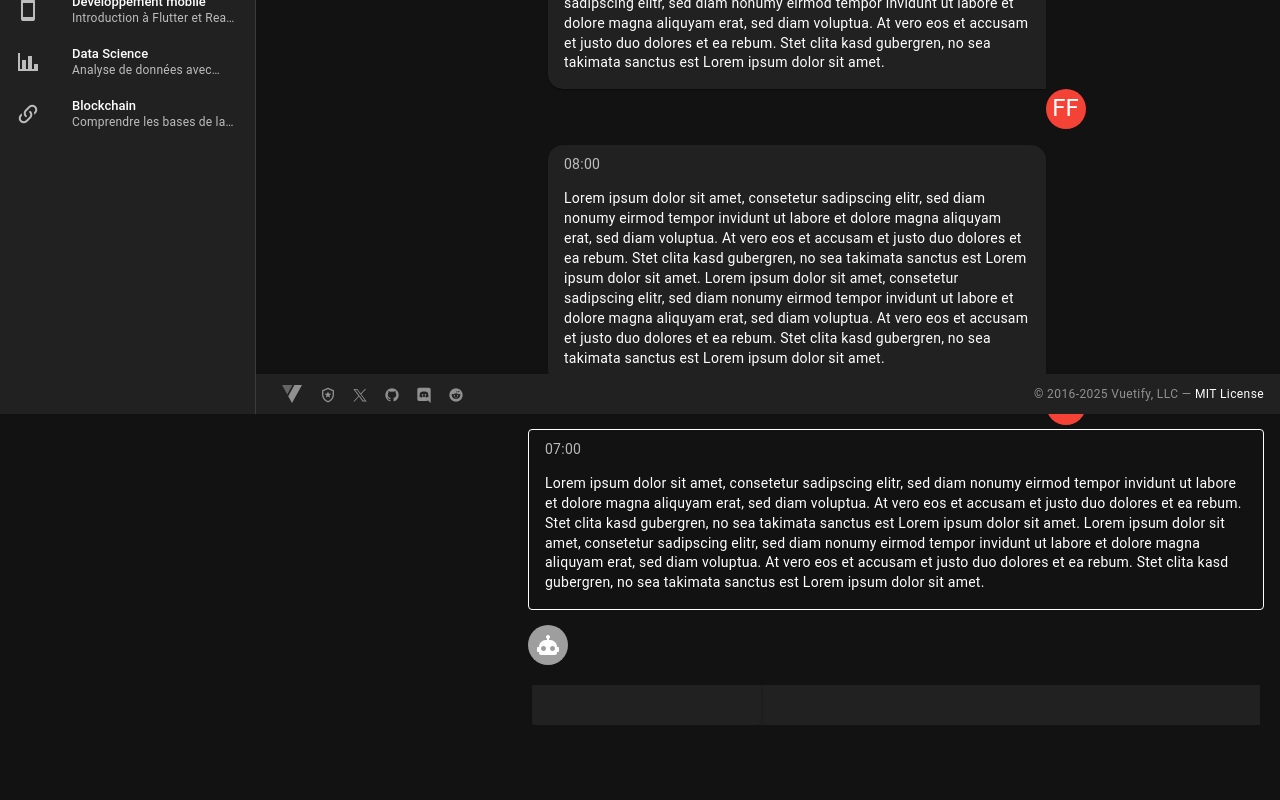
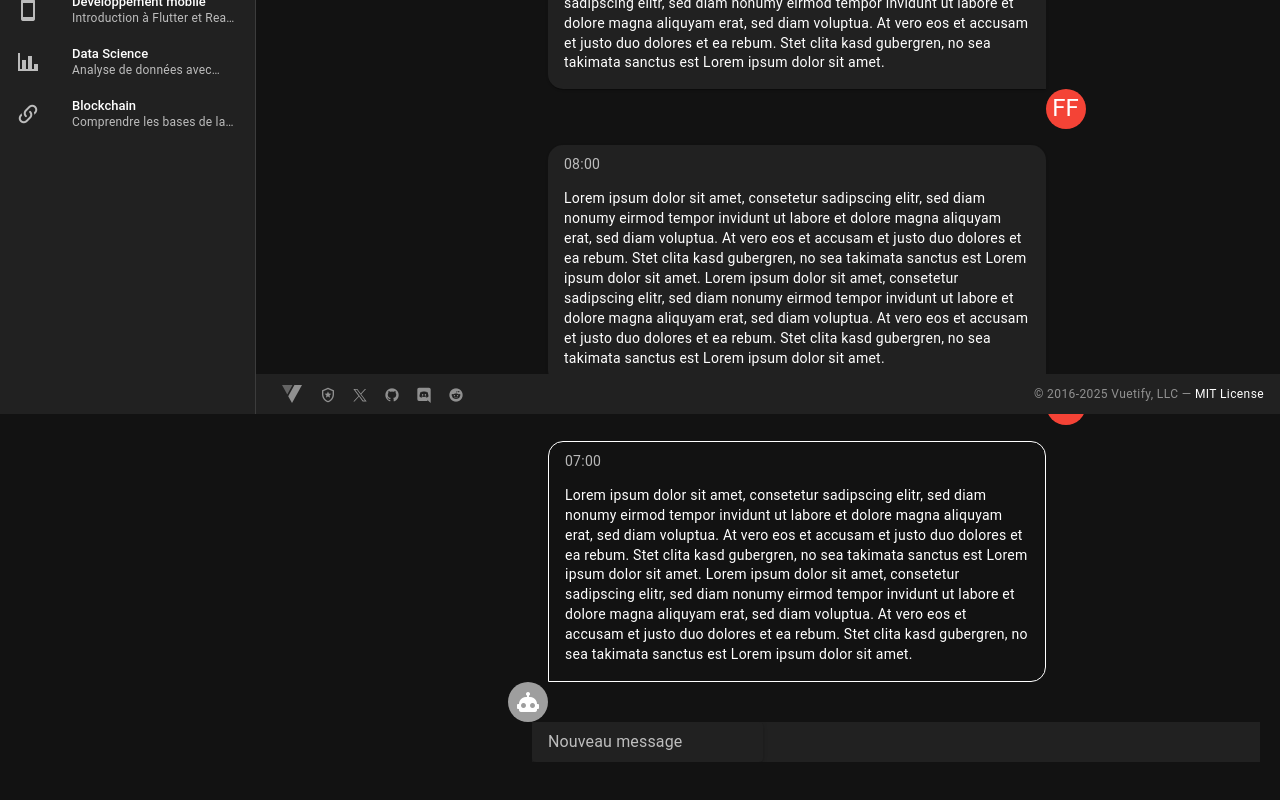
Before and after one commit to LeBonVieuBelouga/ai-interface, a Vue app: page /Exemple1 in a window 1280 px wide. Shown: the part 386-1186 px from the top of the page. Built offline with nearby package versions, Linux system fonts and the light colour scheme.

Commit message:
Application des changements UserMessage sur AiMessage

```diff
--- a/src/components/AiMessage.vue
+++ b/src/components/AiMessage.vue
@@ -1,7 +1,7 @@
 <template>
-  <div class="ma-4">
+  <div class="ma-4 message-container">
     <v-card
-      class="ia-message border-radius"
+      class="message-card"
       variant="outlined"
       :subtitle="message.time"
     >
@@ -9,7 +9,7 @@
         {{ message.text }}
       </v-card-text>
     </v-card>
-    <v-avatar color="grey lighten-4">
+    <v-avatar color="grey lighten-4 avatar">
       <v-icon dark>
         mdi-robot
       </v-icon>
@@ -27,8 +27,18 @@ defineProps({
 </script>
 
 <style scoped lang="sass">
-  .v-avatar
-    margin-top: 15px
-  .v-card
-    margin-top: 1.5em
+.message-container
+  position: relative
+  max-width: 70%
+  padding: 20px
+
+.message-card
+  border-radius: 15px 15px 15px 0px
+
+.avatar
+  position: absolute
+  bottom: -20px
+  left: -20px
+  width: 40px
+  height: 40px
 </style>
--- a/src/pages/Exemple1.vue
+++ b/src/pages/Exemple1.vue
@@ -23,6 +23,8 @@
     auto-grow
     rows="1"
     no-resize
+    clearable
+    label="Nouveau message"
     @click:append-inner="onClick"
   ></v-textarea>
 </template>
@@ -53,5 +55,7 @@ const profil = ref("FF")
 </script>
 
 <style scoped lang="sass">
-
+  v-textarea
+    margin-top: 100px
+    padding: 100px
 </style>
```
